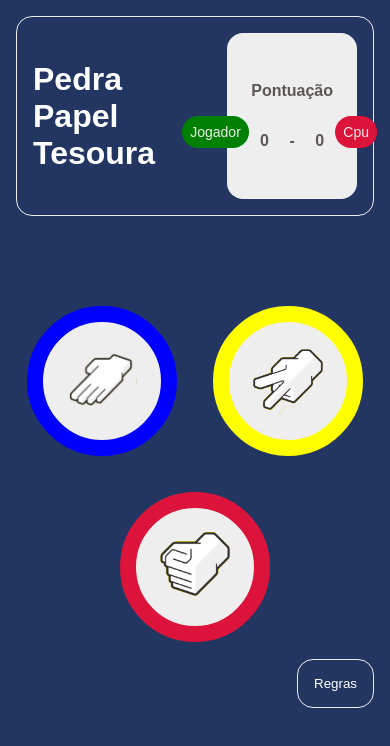
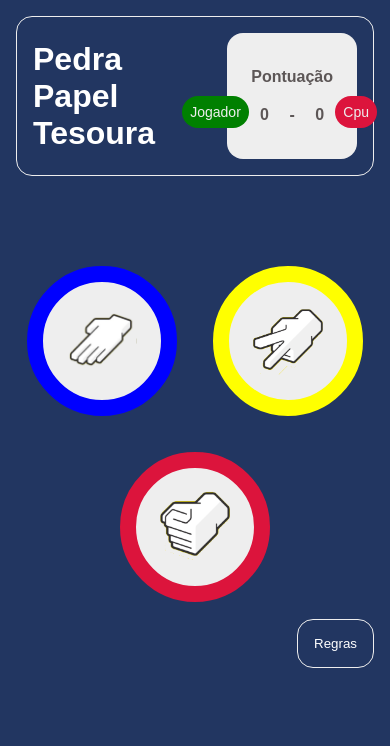
Before and after one commit to MatheusKay/game_pedra-papel-tesoura, a plain HTML site: page index.html in a window 390 px wide. Drawn offline with Linux system fonts and the light colour scheme.

Commit message:
Atualização no header do projeto com substituições de medidas

```diff
--- a/style.css
+++ b/style.css
@@ -235,12 +235,13 @@ button {
     }
 
     .header {
-        min-height: 200px;
+        min-height: 160px;
         height: 100%;
         padding: 16px;
     }
 
     .header-titulo {
+        width: 125px;
         font-size: 32px;
         display: flex;
         align-items: center;
```
